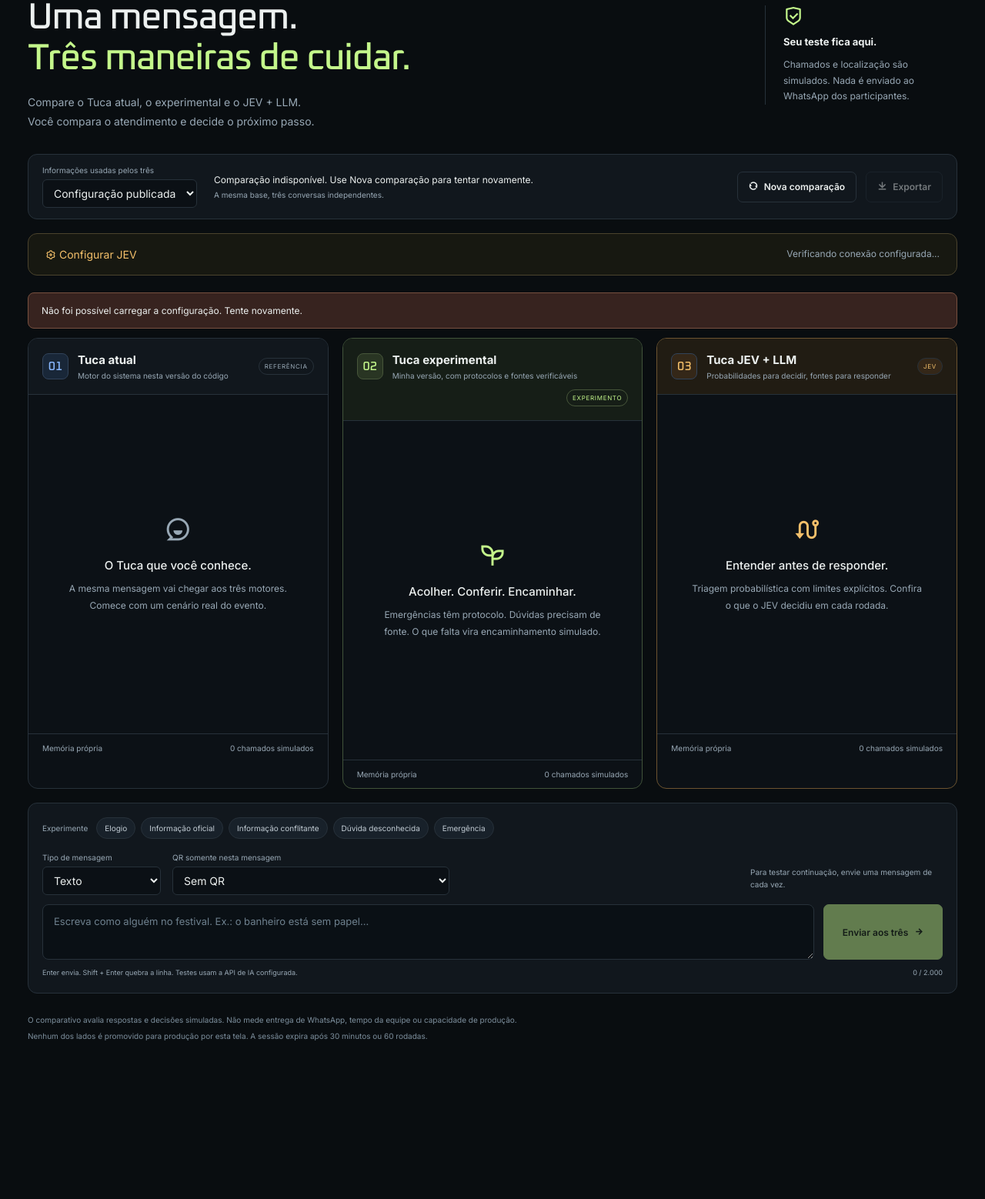
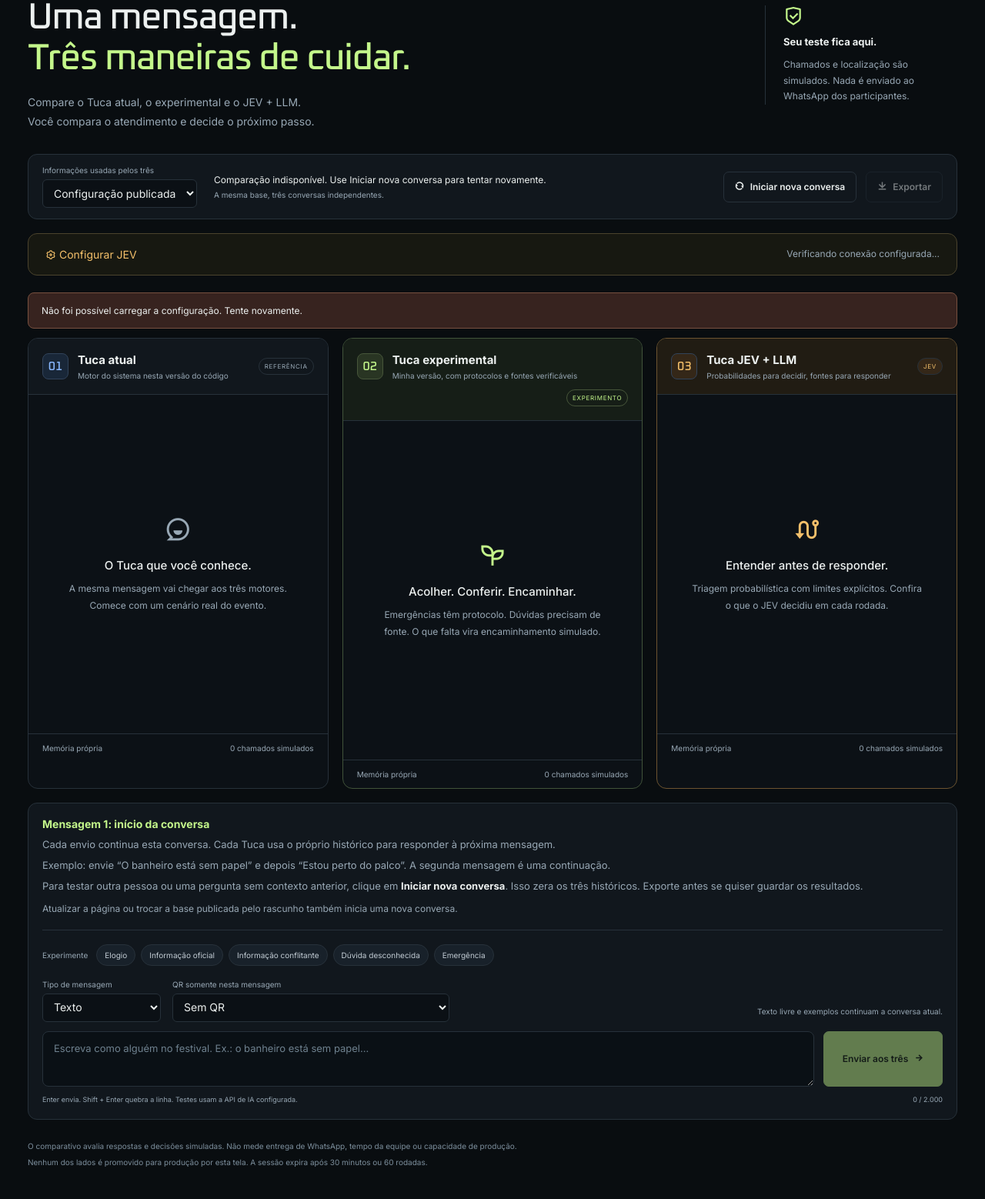
Before and after one commit to jaolito85-hash/antigravit-eventos, a Flask app: page /tuca/laboratorio in a window 1280 px wide. Shown: the part 116-1674 px from the top of the page at 77% size. Before the commit the page ends 1468 px from the top, so only its background shows below. Run offline with Flask 3, Linux system fonts and the light colour scheme; the visitor is signed in with stand-in values (Sample User, id 1).

Commit message:
fix: esclarece continuidade e reinicio das conversas no laboratorio

```diff
--- a/static/tuca_lab.css
+++ b/static/tuca_lab.css
@@ -727,3 +727,31 @@
     flex-direction: column;
   }
 }
+
+.conversation-guide {
+  padding-bottom: 18px;
+  margin-bottom: 18px;
+  border-bottom: 1px solid var(--border);
+}
+.conversation-guide > strong {
+  display: block;
+  color: var(--lime);
+  font-size: 14px;
+  margin-bottom: 8px;
+}
+.conversation-guide p {
+  color: var(--muted);
+  font-size: 13px;
+  line-height: 1.6;
+  margin: 6px 0;
+}
+.conversation-guide p strong {
+  color: var(--ink);
+}
+.conversation-guide small {
+  display: block;
+  color: var(--muted);
+  font-size: 12px;
+  line-height: 1.5;
+  margin-top: 10px;
+}
--- a/static/tuca_lab.js
+++ b/static/tuca_lab.js
@@ -19,6 +19,9 @@
   $("error").hidden = !message;
 }
 function updateControls() {
+  $("conversation-progress").textContent = rounds.length
+    ? `Próxima mensagem: ${rounds.length + 1} · continuação da mesma conversa`
+    : "Mensagem 1: início da conversa";
   const unresolved =
     rounds.length && engines.some((e) => !rounds.at(-1).results[e]);
   $("send").disabled = busy || !tokens.current || !!unresolved;
@@ -78,6 +81,8 @@
     showJevConfig(data.jev);
     delete metadata.tokens;
     rounds = [];
+    $("message").value = "";
+    $("counter").textContent = "0 / 2.000";
     engines.forEach((e) => {
       $(e + "-stream").innerHTML = originals[e];
       $(e + "-count").textContent = "0 chamados simulados";
@@ -86,13 +91,14 @@
     $("evaluations").hidden = true;
     $("sector").replaceChildren(new Option("Sem QR", ""));
     data.sectors.forEach((s) => $("sector").add(new Option(s.name, s.code)));
-    $("status").textContent = "Prontos para ouvir. Envie o primeiro teste.";
+    $("status").textContent =
+      "Nova conversa iniciada. Os três históricos estão vazios.";
     $("snapshot").textContent =
       `Base ${data.mode === "draft" ? "rascunho" : "publicada"} congelada · ${data.snapshot} · código ${data.revision}`;
   } catch (err) {
     error(err.message);
     $("status").textContent =
-      "Comparação indisponível. Use Nova comparação para tentar novamente.";
+      "Comparação indisponível. Use Iniciar nova conversa para tentar novamente.";
   } finally {
     busy = false;
     updateControls();
@@ -296,7 +302,7 @@
   if (engines.every((e) => round.results[e])) {
     addVote(round);
     $("status").textContent =
-      `Rodada ${round.number} concluída. Continue a conversa ou avalie as respostas.`;
+      `Mensagem ${round.number} respondida. Seu próximo envio continua esta conversa.`;
   } else
     $("status").textContent =
       "Uma variante falhou. Tente novamente nela ou inicie outra comparação.";
--- a/templates/tuca_lab.html
+++ b/templates/tuca_lab.html
@@ -53,7 +53,8 @@
           >
         </div>
         <button id="reset" class="button ghost" type="button">
-          <i class="ri-refresh-line" aria-hidden="true"></i> Nova comparação</button
+          <i class="ri-refresh-line" aria-hidden="true"></i> Iniciar nova
+          conversa</button
         ><button id="export" class="button ghost" disabled type="button">
           <i class="ri-download-line" aria-hidden="true"></i> Exportar
         </button>
@@ -248,6 +249,28 @@
         </article>
       </section>
       <section class="compose" aria-label="Enviar mensagem de teste">
+        <div class="conversation-guide">
+          <strong id="conversation-progress" role="status"
+            >Mensagem 1: início da conversa</strong
+          >
+          <p id="conversation-help">
+            Cada envio continua esta conversa. Cada Tuca usa o próprio histórico
+            para responder à próxima mensagem.
+          </p>
+          <p>
+            Exemplo: envie “O banheiro está sem papel” e depois “Estou perto do
+            palco”. A segunda mensagem é uma continuação.
+          </p>
+          <p>
+            Para testar outra pessoa ou uma pergunta sem contexto anterior,
+            clique em <strong>Iniciar nova conversa</strong>. Isso zera os três
+            históricos. Exporte antes se quiser guardar os resultados.
+          </p>
+          <small
+            >Atualizar a página ou trocar a base publicada pelo rascunho também
+            inicia uma nova conversa.</small
+          >
+        </div>
         <div class="examples">
           <span>Experimente</span
           ><button type="button" data-example="Show maravilhoso!">Elogio</button
@@ -277,7 +300,7 @@
               </select>
             </div>
             <span id="type-hint"
-              >Para testar continuação, envie uma mensagem de cada vez.</span
+              >Texto livre e exemplos continuam a conversa atual.</span
             >
           </div>
           <div class="input-row">
@@ -285,6 +308,7 @@
               >Mensagem para os três Tucas</label
             ><textarea
               id="message"
+              aria-describedby="conversation-help conversation-progress"
               rows="2"
               maxlength="2000"
               placeholder="Escreva como alguém no festival. Ex.: o banheiro está sem papel..."
```
Also changed, not shown: docs/LABORATORIO_TUCA.md (+3 -1 lines).
